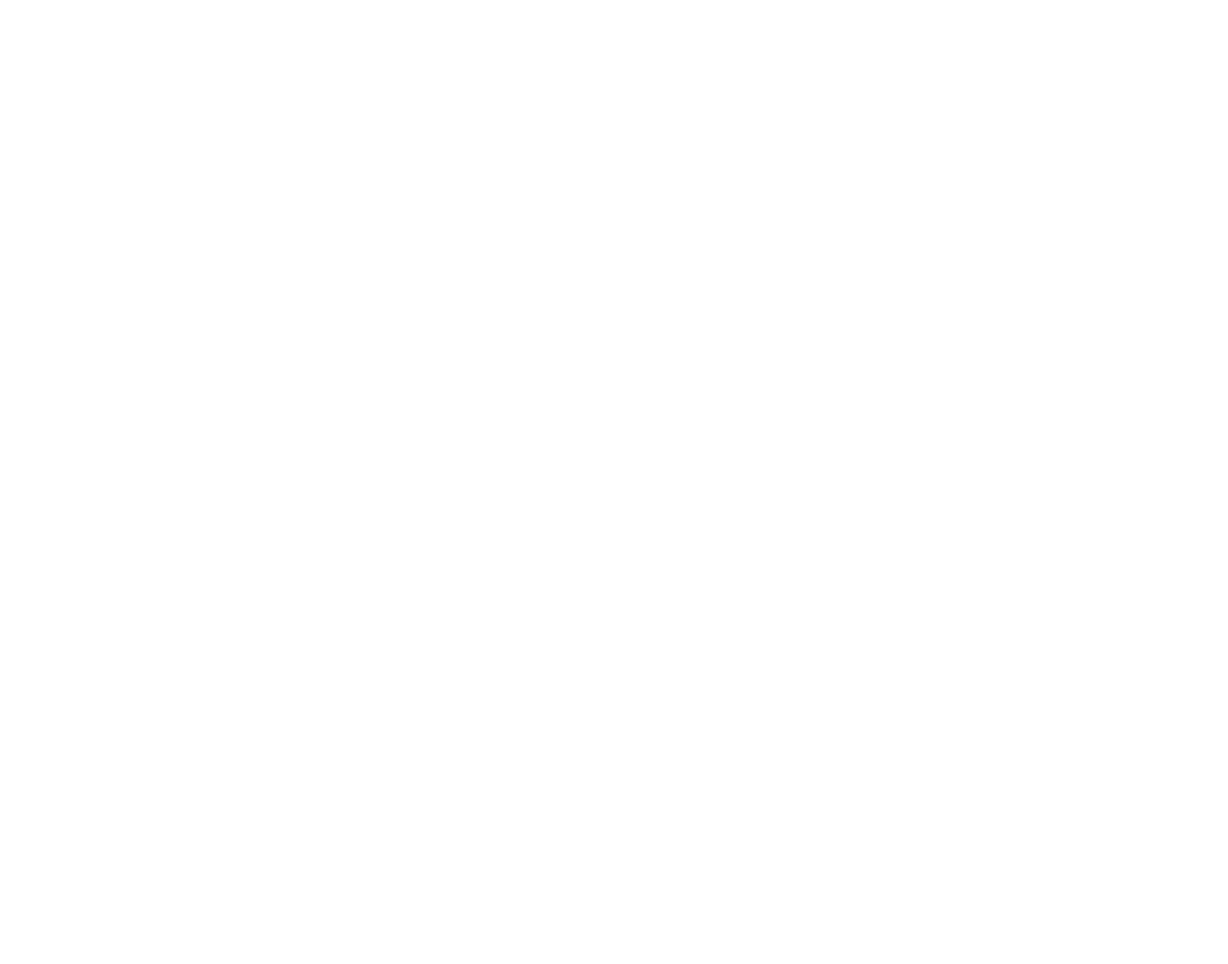
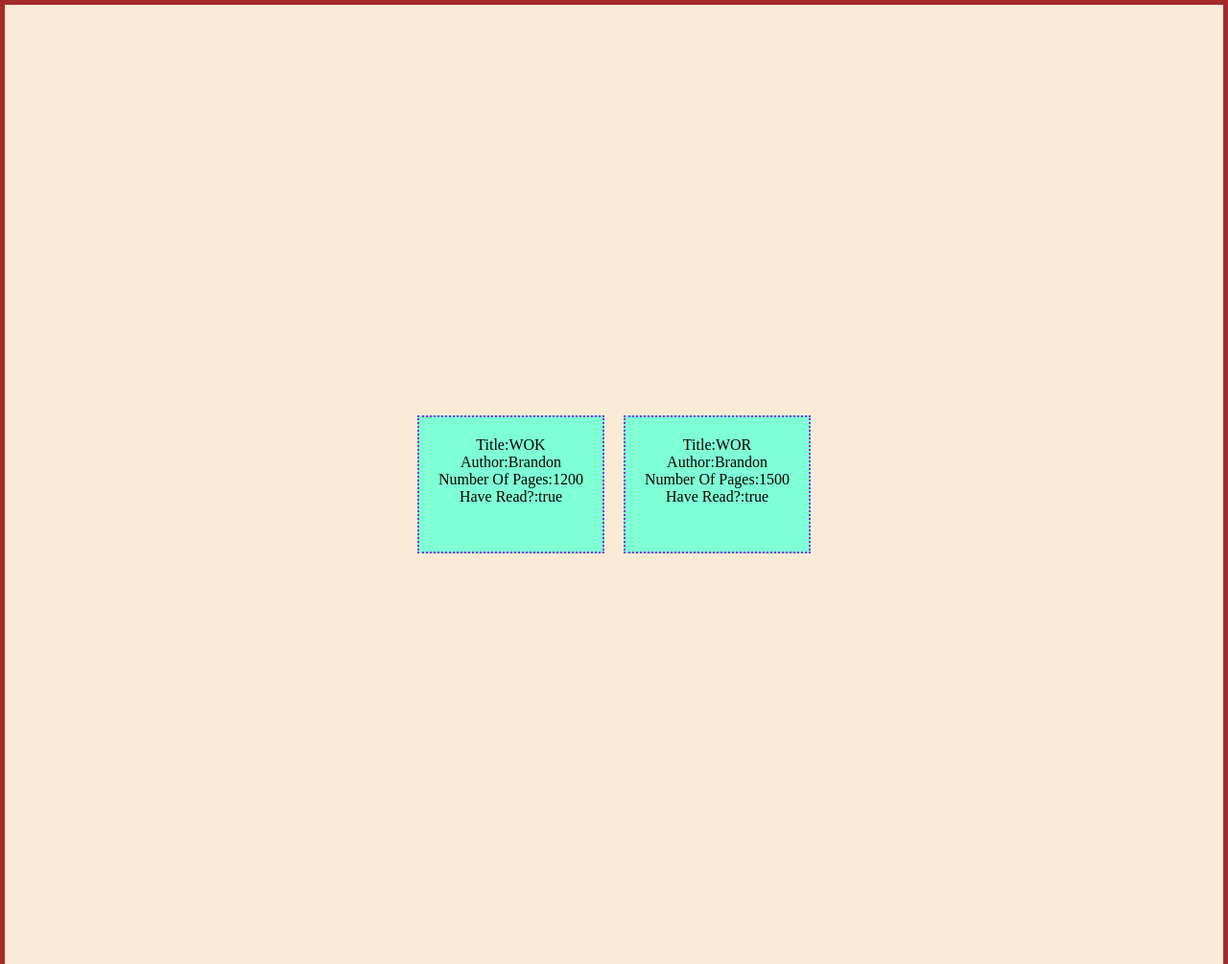
Before and after one commit to wizardabhi77/Library, a plain HTML site: page index.html in a window 1280 px wide. Shown: the whole page at 96% size. Before the commit the page ends 800 px from the top, so only its background shows below. Drawn offline with Linux system fonts and the light colour scheme.

Commit message:
create displayLibrary function to display array
added a div.library to display myLibrary[] {object} array

```diff
--- a/index.html
+++ b/index.html
@@ -8,6 +8,6 @@
     <title>Library</title>
 </head>
 <body>
-
+    <div class="library"></div>
 </body>
 </html>
--- a/library.js
+++ b/library.js
@@ -1,4 +1,5 @@
 const myLibrary = [];
+const divLibrary = document.querySelector('.library');
 
 function Book(title,author,pages,read) {
     this.id = crypto.randomUUID();
@@ -7,7 +8,7 @@ function Book(title,author,pages,read) {
     this.pages = pages;
     this.read = read;
     this.info = function(){
-        return `${this.title}, ${this.author}, ${this.pages}, ${this.read}`
+        return `Title:${this.title}<br> Author:${this.author}<br> Number Of Pages:${this.pages}<br> Have Read?:${this.read}`
     }
 }
 
@@ -16,7 +17,15 @@ function addBookToLibrary(title,author,pages,read) {
     myLibrary.push(book);
 }
 
+function displayLibrary () {
+    myLibrary.forEach((book) => {
+        const card =  document.createElement('div');
+        card.setAttribute('class','card')
+        card.innerHTML = book.info();
+        divLibrary.appendChild(card);
+    })
+}
 addBookToLibrary('WOK','Brandon',1200,true);
 addBookToLibrary('WOR','Brandon',1500,true);
 
-console.log(myLibrary);
+displayLibrary();
--- a/styles.css
+++ b/styles.css
@@ -0,0 +1,21 @@
+body {
+    margin : 0;
+}
+
+.library {
+    border: 5px solid brown;
+    background-color: antiquewhite;
+    height: 1000px;
+    display: flex;
+    justify-content: center;
+    align-items: center;
+    gap: 20px;
+}
+
+.card {
+    border: 2px dotted blueviolet;
+    background-color: aquamarine;
+    height: 100px;
+    text-align: center;
+    padding: 20px;
+}
```
